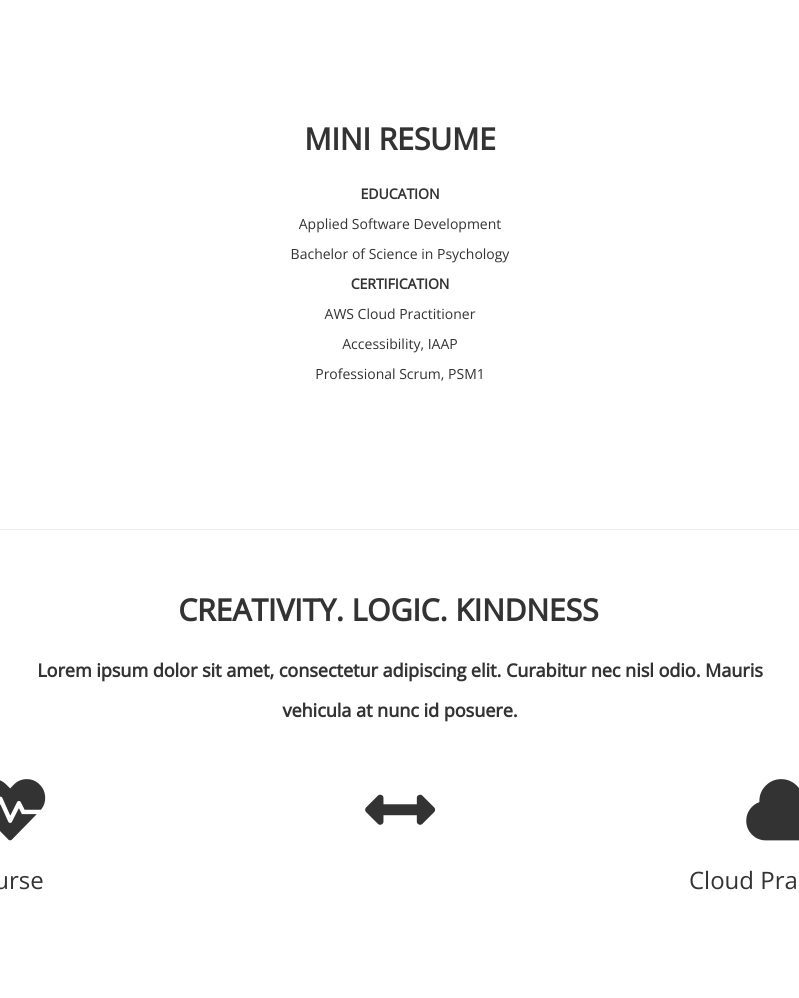
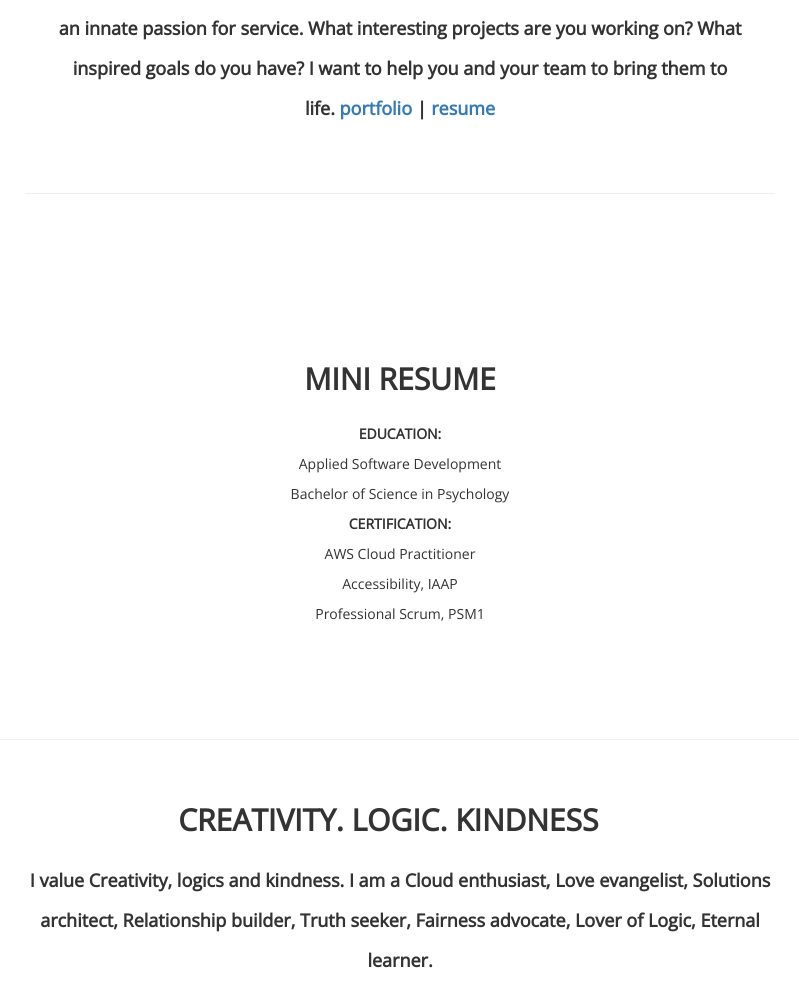
Before and after one commit to Yordanos11/yordanos11.github.io, a plain HTML site: page index.html in a window 1280 px wide. Shown: the part 1127-2125 px from the top of the page, without its empty margins (240-1039 px from the left). Drawn offline with nearby package versions, Linux system fonts and the light colour scheme.

Commit message:
Add files via upload

```diff
--- a/index.html
+++ b/index.html
@@ -37,7 +37,7 @@
         <div class="row text-center">
             <div class="col-md-12">
                 <h1 class="head-main"> <i class="fab fa-aws fa-2x"></i> &nbsp;Yordanos Mathewos</h1>
-                <h2 class="head-sub-main">Web developer 🌼 Cloud enthusiast</h2>
+                <h2 class="head-sub-main">Web developer🌼 Cloud enthusiast</h2>
             </div>
         </div>
     </div>
@@ -83,14 +83,11 @@
                 <div class="col-md-8 col-md-offset-2 ">
                     <h2 style="padding-top:160px;">About</h2>
                     <h4>
-                        <strong>
-                            Lorem ipsum dolor sit amet, consectetur adipiscing elit.
-                            Curabitur nec nisl odio. Mauris vehicula at nunc id posuere.
-							  Lorem ipsum dolor sit amet, consectetur adipiscing elit.
-                            Curabitur nec nisl odio. Mauris vehicula at nunc id posuere.
-							 Lorem ipsum dolor sit amet, consectetur adipiscing elit.
-                            Curabitur nec nisl odio. Mauris vehicula at nunc id posuere.
-                    </strong></h4>
+                        <strong> I develop the web, solutions, and relationships. I do it in New York City. I like Flutter, JavaScript, HTML, and CSS. I love learning, technology and people. Curiosity inspires me to develop solutions that benefit people in innovative and original ways. I want to help make something beautiful. I am a fan of technology, design, and web development. I’m also interested in health, innovation, and education. I have worked as a model, a nurse, an actor, and a tech recruiter. I would like to use my extensive and diverse work experience to help bring your mission to completion.
+                        I have a proven ability to learn and an innate passion for service.
+                        What interesting projects are you working on?
+                        What inspired goals do you have? I want to help you and your team
+                        to bring them to life. <a href="https://yorda1.github.io/">portfolio </a>| <a href="https://yorda.net/cv">resume </a></strong></h4>
                     <h4>
                       <p></p>
                       <hr>
@@ -110,12 +107,12 @@
 
 
 
-                        <p><strong>EDUCATION<br>
+                        <p><strong>EDUCATION:<br>
                         </strong>
     Applied Software Development <br>
     Bachelor of Science in Psychology <br>
 
-    <strong>CERTIFICATION<br>
+    <strong>CERTIFICATION:<br>
     </strong>
 
     AWS Cloud Practitioner <br>
@@ -124,7 +121,7 @@
                         <p><br>
 
                         </p>
-                  <p></p>
+
 
 
                 </div>
@@ -134,8 +131,8 @@
     <div class="row text-center">
             <div class="col-md-8 col-md-offset-2 ">
               <h2>creativity. logic. kindness&nbsp; &nbsp;</h2>
-              <h4> <strong> Lorem ipsum dolor sit amet, consectetur adipiscing elit.
-                Curabitur nec nisl odio. Mauris vehicula at nunc id posuere. </strong> </h4>
+              <h4> <strong>I value Creativity, logics and kindness. I am a Cloud enthusiast, Love evangelist, Solutions architect,
+                   Relationship builder, Truth seeker, Fairness advocate, Lover of Logic, Eternal learner. </strong> </h4>
             </div>
 
           </div>
```
